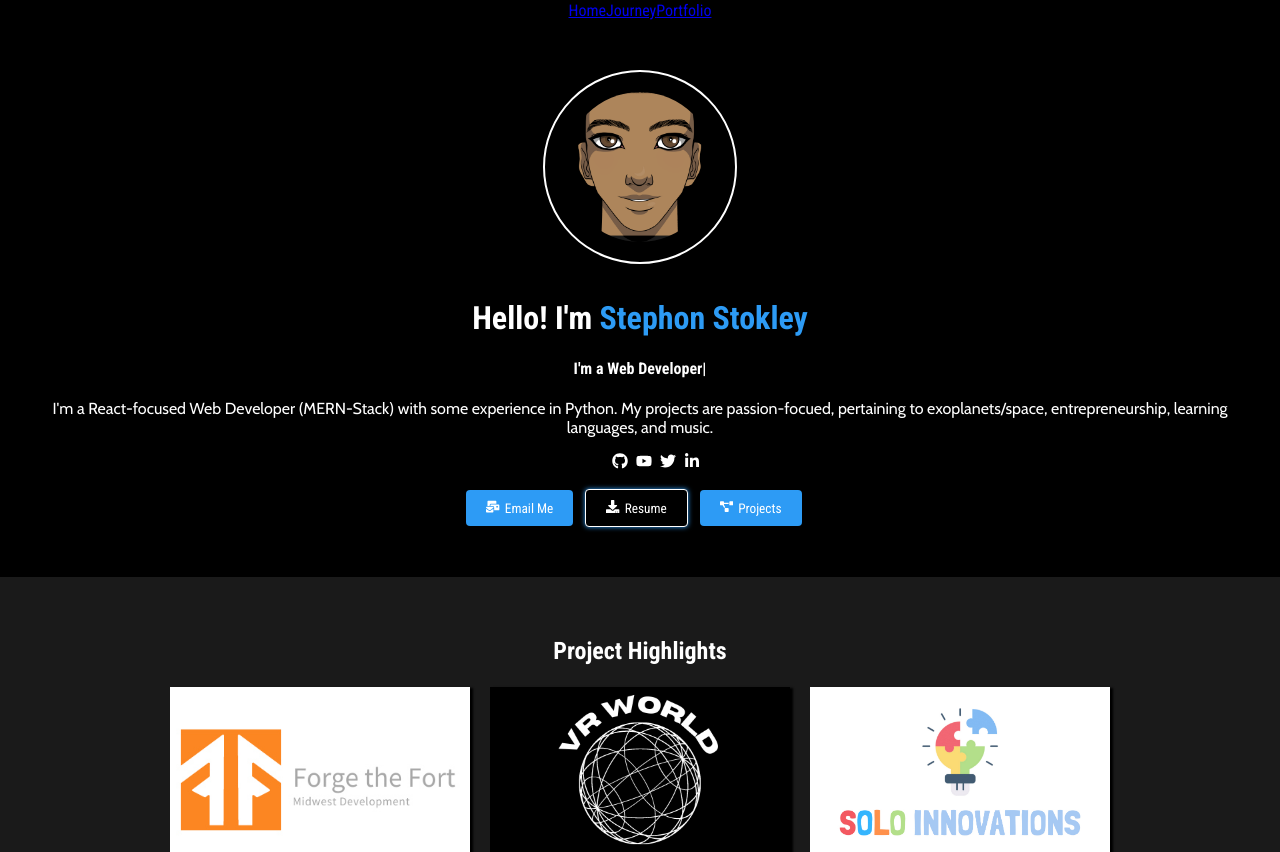
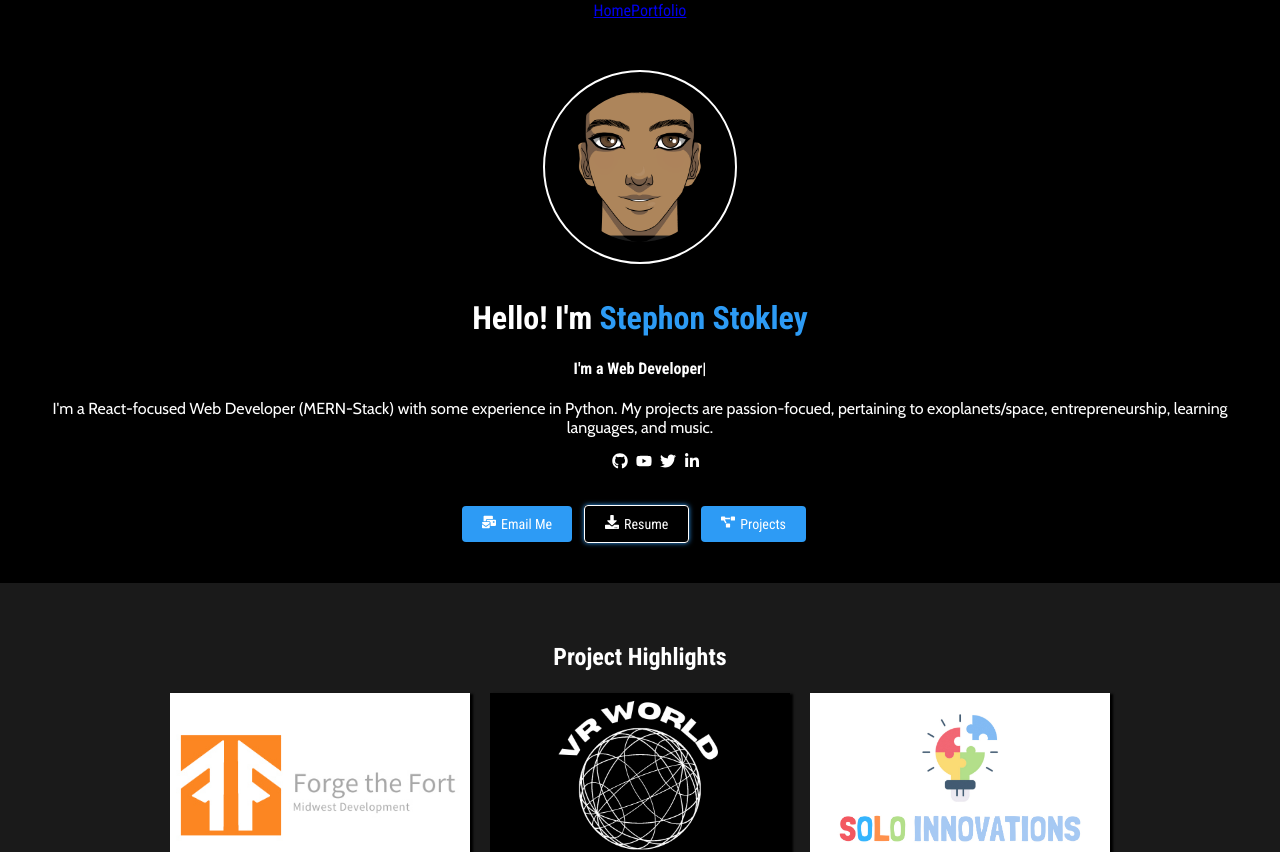
Before and after one commit to TheLonerCoder/Thelonercoderportfolio, a React (Create React App) app in the folder loner-coder/: page / in a window 1280 px wide. Shown: the top 852 px of the page. Built offline with nearby package versions, Linux system fonts and the light colour scheme.

Commit message:
portfolio page update
data and boiler plate layout

```diff
--- a/loner-coder/src/components/home.js
+++ b/loner-coder/src/components/home.js
@@ -39,16 +39,20 @@ function Home() {
         <article id='aboutMe'>
             <p>I'm a React-focused Web Developer (MERN-Stack) with some experience in Python. My projects are passion-focued, pertaining to exoplanets/space, entrepreneurship, learning languages, and music.</p>
 
-            <ul>
+            <ul id='socialLinks'>
                 <li><a href=""><FaGithub /></a></li>
                 <li><a href=""><FaYoutube /></a></li>
                 <li><a href=""><FaTwitter /></a></li>
                 <li><a href=""><FaLinkedinIn /></a></li>
             </ul>
 
-            <button id='emailBtn'><FaMailBulk />Email Me</button>
-            <button id='resumeBtn'><FaDownload />Resume</button>
-            <button id='projectBtn'><FaProjectDiagram />Projects</button>
+            {/* <button id='emailBtn'><FaMailBulk />Email Me</button>
+            <button id='resumeBtn' download={'imgs/im-here.png'}><FaDownload />Resume</button>
+            <button id='projectBtn'><FaProjectDiagram />Projects</button> */}
+
+            <a id='emailBtns'><FaMailBulk />Email Me</a>
+            <a href="imgs/im-here.png" download id='resume'><FaDownload />Resume</a>
+            <a id='projectBtns'><FaProjectDiagram />Projects</a>
         </article>
 
 
--- a/loner-coder/src/components/journey.js
+++ b/loner-coder/src/components/journey.js
@@ -8,7 +8,7 @@ import { SiUdemy, SiYoutube } from "react-icons/si";
 
 function Journey() {
   return (
-    <div>
+    <div id='ExperienceContainer'>
       <h2>My Experiences</h2>
       <article id='journeySection'>
 
--- a/loner-coder/src/components/navbar.js
+++ b/loner-coder/src/components/navbar.js
@@ -30,7 +30,7 @@ function Navbar () {
 
             <nav>
                 <Link to='/'>Home</Link>
-                <Link to='/journey'>Journey</Link>
+                {/* <Link to='/journey'>Journey</Link> */}
                 <Link to='/portfolio'>Portfolio</Link>
                 {/* {profileArray.map(item => {
                     return (<Link to='/portfolio/:{item}'>{item}</Link>)
@@ -39,8 +39,8 @@ function Navbar () {
 
             <Routes>
                 <Route path='/' element={<Home />}/>
-                <Route path='/journey' element={<Journey id='journey'/>}/>
-                <Route path='/portfolio' element={<Portfolio />}/>
+                {/* <Route path='/journey' element={<Journey id='journey'/>}/>
+                <Route path='/portfolio' element={<Portfolio />}/> */}
                 <Route path='/portfolio' element={<Portfolio />}/>
                 <Route path='*' element={<ErrorPage />}/>
                 {/* {profileArray.map(item => {
--- a/loner-coder/src/components/portfolio.js
+++ b/loner-coder/src/components/portfolio.js
@@ -1,8 +1,13 @@
 import React from 'react'
+import Projects from './projects'
+
+
 
 function Portfolio() {
   return (
-    <div>Portfolio</div>
+    <div>
+      <Projects />
+    </div>
   )
 }
 
--- /dev/null
+++ b/loner-coder/src/components/projects.js
@@ -0,0 +1,83 @@
+import React, {useState} from 'react';
+import '../styles/website.css';
+
+
+let projectObject = {
+    ftf : {
+        name: 'Forge The Fort',
+        logo: '',
+        gif: '',
+        description: 'A hub for connecting people in underserved/overlooked cities across the midwest. This hub connects innovators, investors, community leaders, civilians, politicians, etc all in one place to find solutions for their specific problems, connecting people from surrounding districts, counties, cities, and - even - states. The ultimate goal is to provide people with the tools and knowledge to build up their own cities here in the Midwest.',
+        tech: ['bootstrap', 'sass', 'javascript'],
+        founders: '',
+        concept: false
+
+    },
+
+    vrworld: {
+        name: 'VR World',
+        logo: '',
+        gif: '',
+        description: "A fake landing page for a VR-based company. This company specializes in VR and immersive technology and connects it's userbase to the metaverse.",
+        tech: ['', 'react', 'sass', 'javascript'],
+        founders: '',
+        concept: false
+
+    },
+
+    solo: {
+        name: 'Solo Innovations',
+        logo: '',
+        gif: '',
+        description: "A platform where you can become more aware of how learning a language opens up doors. It'll give resources to learn languages, show you where you can use them, etc.",
+        tech: ['react', 'bootstrap', 'sass', 'javascript'],
+        founders: '',
+        concept: false
+
+    },
+
+    worldla: {
+        name: 'Worldla',
+        logo: '',
+        gif: '',
+        description: "A platform where you can become more aware of how learning a language opens up doors. It'll give resources to learn languages, show you where you can use them, etc.",
+        tech: ['react', 'bootstrap', 'sass', 'javascript'],
+        founders: '',
+        concept: false
+
+    },
+
+
+    imhere: {
+        name: "I'm Here",
+        logo: '',
+        gif: '',
+        description: "A portal with both a student and teacher can log into and show they're in attendance in their class.",
+        tech: ['react', 'bootstrap', 'sass', 'javascript'],
+        founders: '',
+        concept: true
+
+    }
+}
+
+
+
+console.log(projectObject)
+
+
+
+function Projects() {
+  return (
+    <div>
+        <h1>{projectObject.ftf.name}</h1>
+        <p>{projectObject.ftf.description}</p>
+
+        <section>
+            <h2>Tech</h2>
+            <p>{projectObject.ftf.tech}</p>
+        </section>
+    </div>
+  )
+}
+
+export default Projects
--- a/loner-coder/src/styles/home.css
+++ b/loner-coder/src/styles/home.css
@@ -43,6 +43,15 @@ button {
   border-radius: 4px;
 }
 
+#emailBtn, #projectBtn {
+  background-color: #2d9bf5;
+  margin-right: 12px;
+  border: 0;
+  padding: 10px 20px;
+  color: white;
+  border-radius: 4px;
+}
+
 #emailBtn:hover, #projectBtn:hover {
   background-color: #0b82e4;
   cursor: pointer;
@@ -66,6 +75,52 @@ button {
 }
 
 #resumeBtn svg {
+  margin-right: 5px;
+}
+
+#socialLinks {
+  margin-bottom: 40px;
+}
+
+#emailBtns, #projectBtns {
+  background-color: #2d9bf5;
+  margin-right: 12px;
+  border: 0;
+  padding: 10px 20px;
+  color: white;
+  border-radius: 4px;
+  font-size: 14px;
+}
+
+#emailBtns:hover, #projectBtns:hover {
+  background-color: #0b82e4;
+  cursor: pointer;
+}
+
+#emailBtns svg, #projectBtns svg {
+  margin-right: 5px;
+}
+
+#resume {
+  margin-right: 12px;
+  border: 0;
+  padding: 10px 20px;
+  color: white;
+  border-radius: 4px;
+  background-color: black;
+  border: solid white 1px;
+  -webkit-box-shadow: 0px 0px 5px #2d9bf5;
+          box-shadow: 0px 0px 5px #2d9bf5;
+  text-decoration: none;
+  font-size: 14px;
+}
+
+#resume:hover {
+  border: solid #2d9bf5 1px;
+  color: #2d9bf5;
+}
+
+#resume svg {
   margin-right: 5px;
 }
 
@@ -124,4 +179,10 @@ button {
   -webkit-filter: none !important;
           filter: none !important;
 }
+
+@media (min-width: 1136px) {
+  #ExperienceContainer {
+    padding: 0px 5%;
+  }
+}
 /*# sourceMappingURL=home.css.map */
--- a/loner-coder/src/styles/home.scss
+++ b/loner-coder/src/styles/home.scss
@@ -70,6 +70,14 @@ button {
 
 #emailBtn, #projectBtn  {
 
+    background-color: $mainColor;
+    margin-right: 12px;
+    border: 0;
+    padding: 10px 20px;
+    color: white;
+    border-radius: 4px;
+
+
     &:hover {
         background-color: darken($color: $mainColor, $amount: 10);
         // box-shadow: 5px 5px 5px $mainColor;
@@ -84,9 +92,11 @@ button {
 
 
 #resumeBtn {
+
     background-color: rgba($color: #000000, $alpha: 1.0);
     border: solid white 1px;
     box-shadow: 0px 0px 5px $mainColor;
+
 
 
 
@@ -104,6 +114,61 @@ button {
     }
 }
 
+
+// ? Links
+
+
+#socialLinks {
+    margin-bottom: 40px;
+}
+
+
+#emailBtns, #projectBtns  {
+
+    background-color: $mainColor;
+    margin-right: 12px;
+    border: 0;
+    padding: 10px 20px;
+    color: white;
+    border-radius: 4px;
+    font-size: 14px;
+
+
+    &:hover {
+        background-color: darken($color: $mainColor, $amount: 10);
+        // box-shadow: 5px 5px 5px $mainColor;
+        cursor: pointer;
+    }
+
+
+    svg {
+        margin-right: 5px;
+    }
+}
+
+
+#resume {
+    margin-right: 12px;
+    border: 0;
+    padding: 10px 20px;
+    color: white;
+    border-radius: 4px;
+    background-color: rgba($color: #000000, $alpha: 1.0);
+    border: solid white 1px;
+    box-shadow: 0px 0px 5px $mainColor;
+    text-decoration: none;
+    font-size: 14px;
+
+
+        &:hover {
+            border: solid $mainColor 1px;
+            color: $mainColor;
+        }
+
+    svg {
+        margin-right: 5px;
+    }
+}
 
 
 
@@ -171,3 +236,18 @@ button {
         }
 
 }
+
+
+
+
+
+
+// ! Media Queries
+
+
+@media (min-width: 1136px) {
+
+    #ExperienceContainer {
+        padding: 0px 5%;
+    }
+}
--- a/loner-coder/src/styles/journey.css
+++ b/loner-coder/src/styles/journey.css
@@ -87,7 +87,7 @@ h2 {
 .bar .pythonBar {
   background-color: orange;
   height: 5px;
-  width: 50%;
+  width: 40%;
 }
 
 .bar .mongoBar {
--- a/loner-coder/src/styles/journey.scss
+++ b/loner-coder/src/styles/journey.scss
@@ -87,7 +87,7 @@ h2 {
     .pythonBar {
         background-color: $orange3;
         height: 5px;
-        width: 50%;
+        width: 40%;
     }
     .mongoBar {
         background-color: $orange3;
```
Also changed, not shown: 1 other file (tests, documents, lock files or other folders).
